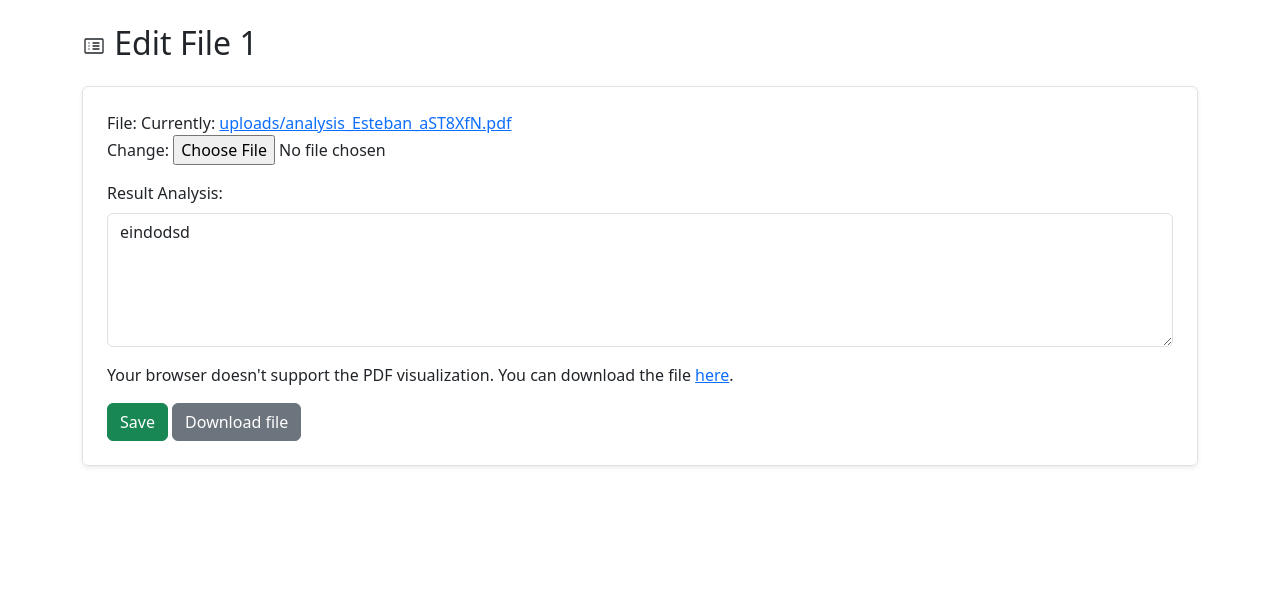
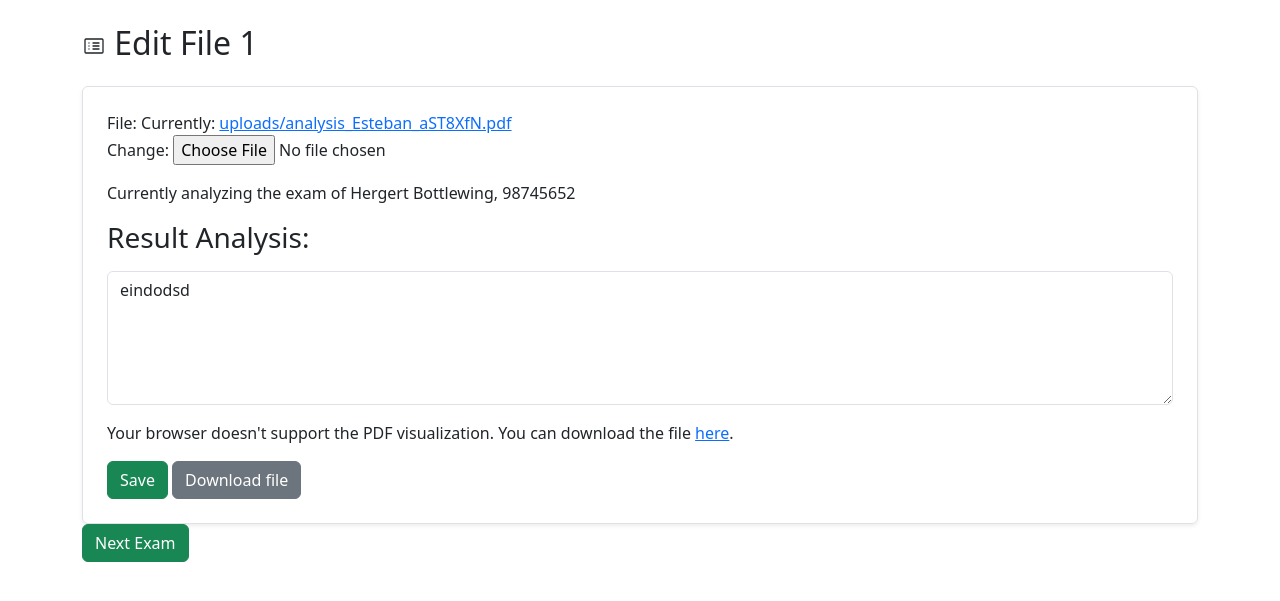
Before and after one commit to Proyecyp-Integrador-I/MediFlow, a Django app: page /exams/edit/1/ in a window 1280 px wide. Shown: the top 601 px of the page. Run offline with Django 5.2, Linux system fonts and the light colour scheme; data comes from the database, SQL or seed files in the repository; both versions use the stored data as it was after the commit.

Commit message:
Added Next_Exam functionality

```diff
--- a/mediflow/urls.py
+++ b/mediflow/urls.py
@@ -26,7 +26,8 @@ urlpatterns = [
     path('new-exam/', mediflowViews.new_exam, name="new_exam"),
     path('new-patient/', mediflowViews.new_patient, name="new_patient"),
     path('exams/edit/<int:pk>/', mediflowViews.view_pdf, name="view_pdf"),
-    path('exam/download/<int:path>', mediflowViews.download, name="download")
+    path('exam/download/<int:path>', mediflowViews.download, name="download"),
+    path('exam/next_exam/', mediflowViews.next_exam, name="next_exam"),
 ]
 
 if settings.DEBUG:
--- a/mediflowApp/templates/view_pdf.html
+++ b/mediflowApp/templates/view_pdf.html
@@ -17,7 +17,9 @@
                 {% csrf_token %}
                 {{ form.as_p }}
                 <div class="mb-3">
-                    <label for="result_analysis" class="form-label">Result Analysis:</label>
+                    <p>Currently analyzing the exam of {{ file.patient.name }} {{ file.patient.last_name }}, {{ file.patient.identification }}</p>
+
+                    <label for="result_analysis" class="form-label"><h3>Result Analysis:</h3></label>
                     <textarea name="result_analysis" id="result_analysis" class="form-control" rows="5">{{ file.result_analysis }}</textarea>
                 </div>
                 <div>
@@ -27,6 +29,11 @@
                 </div>
                 <button type="submit" class="btn btn-success">Save</button>
                 <a href="{% url 'download' file.id %}" class="btn btn-secondary" target="_blank">Download file</a>
+                <!-- <a href="{% url 'next_exam' %}" class="btn btn-primary" target="_blank">Next Exam</a> -->
+            </form>
+            <form action="{% url 'next_exam' %}" method="post">
+                {% csrf_token %}
+                <button class="btn btn-success" type="submit">Next Exam</button>
             </form>
         </div>
     </body>
--- a/mediflowApp/views.py
+++ b/mediflowApp/views.py
@@ -30,17 +30,48 @@ def new_patient(request):
     return render(request, 'new_patient.html', {'form': form})
 
 def download(request, path):
-    file_path = os.path.join(settings.MEDIA_ROOT, f'analysis_{path}.pdf')
-    if not os.path.exists(file_path):
+    #generate_analysis_pdf(exam, patient, f'media/analysis_{exam.id}.pdf')
+    #file_path = os.path.join(settings.MEDIA_ROOT, f'analysis_{path}.pdf')
+
+    exam = get_object_or_404(Exam, pk=path)
+    exam.result_analysis = exam.result_analysis
+    exam.is_analyzed = True
+    patient = exam.patient
+    file_path = f'media/{exam.exam_type}_{patient.name}_{patient.last_name}.pdf'
+    generate_analysis_pdf(exam, patient, file_path)
+    exam.save()
+
+    with open(file_path, "rb") as fh:
+        response = HttpResponse(fh.read(), content_type="applicaction/pdf")
+        response['Content-Disposition'] = 'inline; filename=' + os.path.basename(file_path)
+        return response
+
+
+
+
+"""     if not os.path.exists(file_path):
             exam = get_object_or_404(Exam, pk=path)
             exam.result_analysis = request.POST.get('result_analysis')
             exam.is_analyzed = True
             patient = exam.patient
-            generate_analysis_pdf(exam, patient, f'media/analysis_{exam.id}.pdf')
+            generate_analysis_pdf(exam, patient, f'media/{exam.exam_type}_{patient.name}_{patient.last_name}.pdf')
+            exam.save()
     with open(file_path, "rb") as fh:
         response = HttpResponse(fh.read(), content_type="applicaction/pdf")
         response['Content-Disposition'] = 'inline; filename=' + os.path.basename(file_path)
         return response
+ """
+
+def next_exam(request):
+    if request.method == 'POST':
+        next_exams = Exam.objects.filter(is_analyzed=False)
+        next_exam = next_exams.first()
+        if next_exam:
+            return redirect('view_pdf', pk=next_exam.id)
+        else:
+            return redirect('home')
+    else:
+        return render(request, 'next_exam.html')
 
 def view_pdf(request, pk):
     exam = get_object_or_404(Exam, pk=pk)
@@ -51,11 +82,15 @@ def view_pdf(request, pk):
             exam.is_analyzed = True  # Por ejemplo, marcar como analizado una vez se edite
             patient = exam.patient
             # Crear un PDF con el resultado del análisis
-            generate_analysis_pdf(exam, patient, f'media/analysis_{exam.id}.pdf')
+            pdf_path = f'media/{exam.exam_type}_{patient.name}_{patient.last_name}.pdf'
+            generate_analysis_pdf(exam, patient, pdf_path)
 
             exam.save()
+            """ response = HttpResponse(fh.read(), content_type="applicaction/pdf")
+            response['Content-Disposition'] = 'inline; filename=' + os.path.basename(pdf_path)
+            return response """
 
-            return redirect('home')
+            return redirect('download', path=pk)
     else:
         form = UploadFileForm(instance=exam)
     return render(request, 'view_pdf.html', {'form': form, 'file': exam})
```
Also changed, not shown: db.sqlite3.
